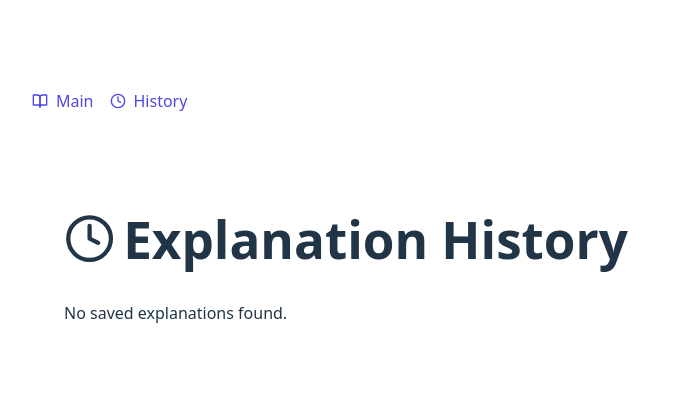
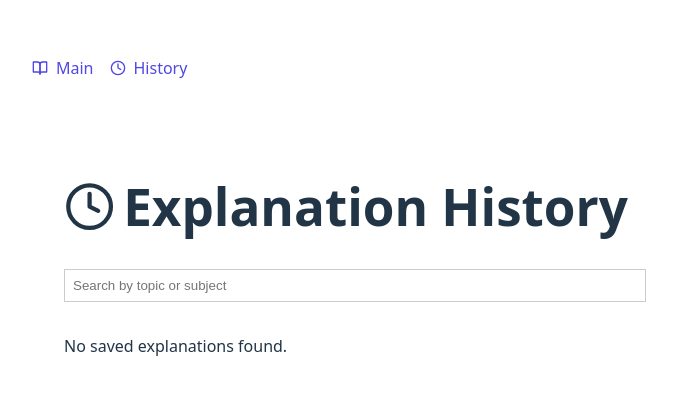
Before and after one commit to Frezzard2/MindPilot, a React (Vite) app in the folder frontend/: page /history in a window 1280 px wide. Shown: the part 169-564 px from the top of the page, without its empty margins (0-677 px from the left). Built offline with nearby package versions, Linux system fonts and the light colour scheme.

Commit message:
Search motor in history page

```diff
--- a/frontend/src/pages/History.jsx
+++ b/frontend/src/pages/History.jsx
@@ -5,6 +5,13 @@ import DOMPurify from "dompurify";
 
 function History() {
   const [savedExplanations, setSavedExplanations] = useState([]);
+  const [searchTerm, setSearchTerm] = useState("");
+
+  const deleteExplanation = (timestamp) => {
+    const updated = savedExplanations.filter((item) => item.timestamp !== timestamp);
+    localStorage.setItem("mindpilot_explanations", JSON.stringify(updated));
+    setSavedExplanations(updated);
+  };
 
   useEffect(() => {
     const saved = JSON.parse(localStorage.getItem("mindpilot_explanations")) || [];
@@ -16,11 +23,25 @@ function History() {
       <h1 style={{ display: "flex", alignItems: "center", gap: "0.5rem" }}>
         <FiClock /> Explanation History
       </h1>
-
+      <input
+        type="text"
+        value={searchTerm}
+        onChange={(e) => setSearchTerm(e.target.value)}
+        placeholder="Search by topic or subject"
+        style={{
+          width: "100%",
+          padding: "0.5rem",
+          marginBottom: "1rem",
+          border: "1px solid #ccc",
+        }}
+      />
       {savedExplanations.length === 0 ? (
         <p>No saved explanations found.</p>
       ) : (
-        savedExplanations.map((entry, index) => (
+        savedExplanations.filter((item) =>
+          item.topic.toLowerCase().includes(searchTerm.toLowerCase()) ||
+          item.subject.toLowerCase().includes(searchTerm.toLowerCase())
+        ).map((entry, index) => (
           <div
             key={index}
             className="explanation-box"
@@ -37,6 +58,23 @@ function History() {
               }}
               style={{ marginTop: "1rem", lineHeight: "1.6" }}
             ></div>
+            <button
+              onClick={() => deleteExplanation(entry.timestamp)}
+              style={{
+                marginTop: "0.5rem",
+                padding: "0.3rem 0.6rem",
+                backgroundColor: "#ef4444",
+                color: "white",
+                border: "none",
+                borderRadius: "4px",
+                cursor: "pointer",
+                display: "flex",
+                alignItems: "center",
+                gap: "0.3rem"
+              }}
+            >
+              Delete
+            </button>
           </div>
         ))
       )}
```
